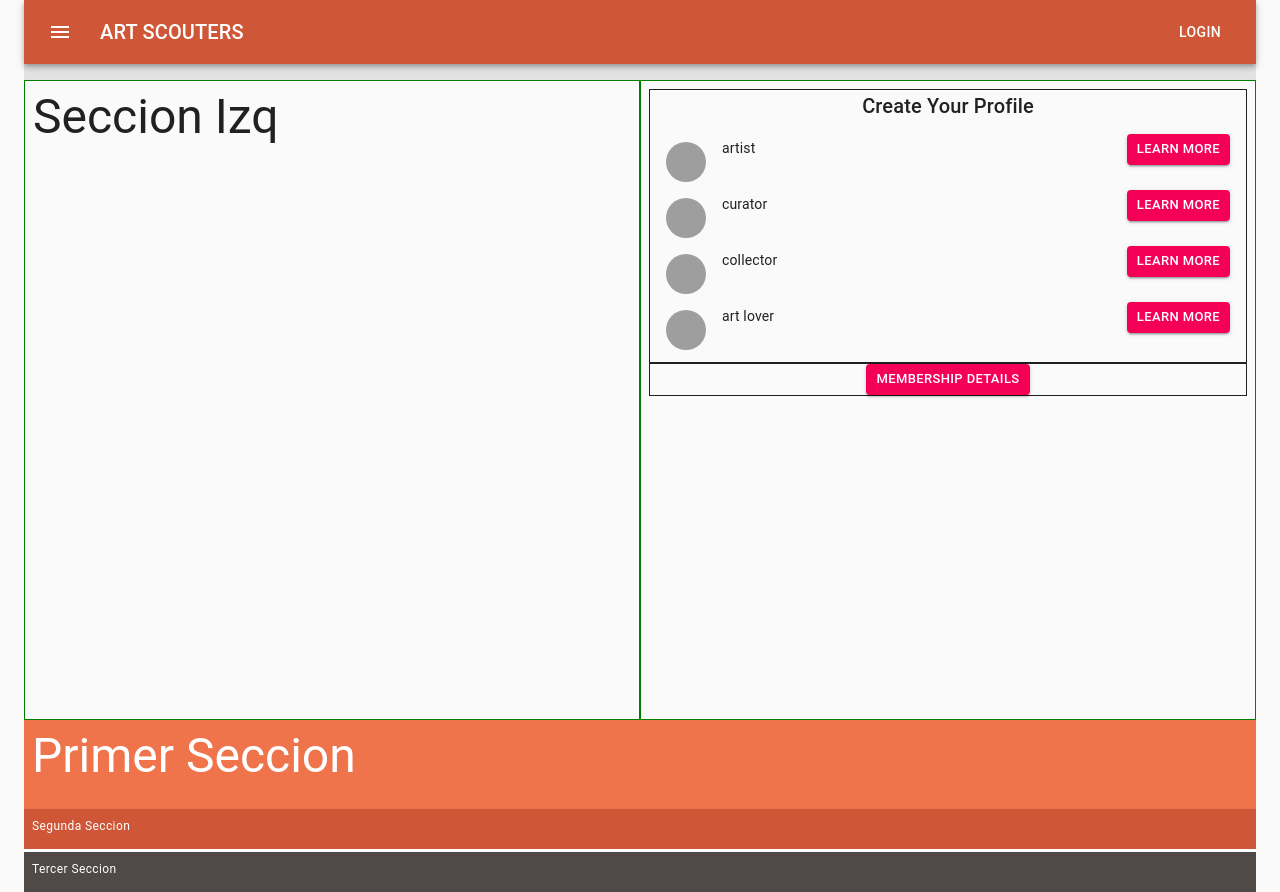
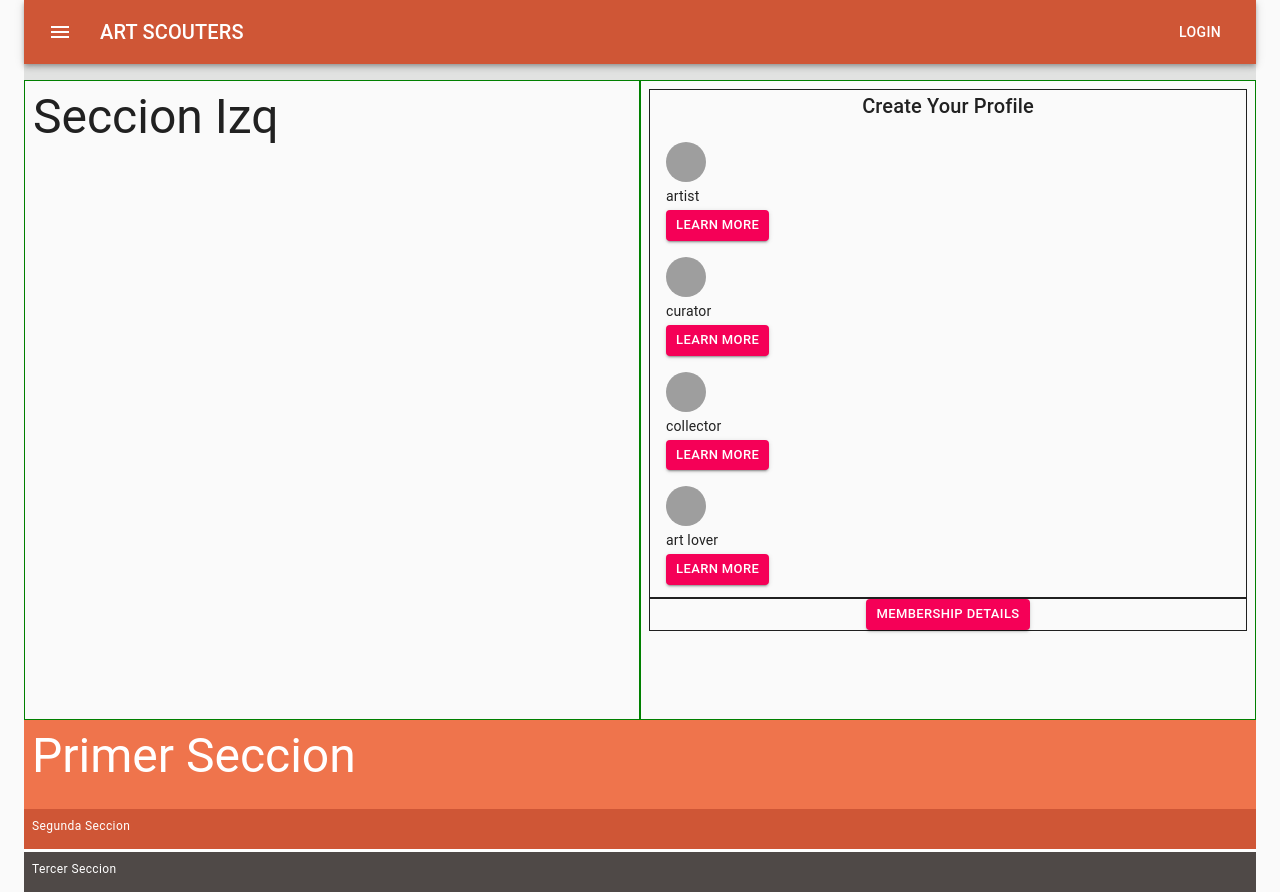
Before and after one commit to ekonotek/scout, a React (Create React App) app: page / in a window 1280 px wide. Built offline with nearby package versions, Linux system fonts and the light colour scheme; grey boxes are pictures that could not be loaded.

Commit message:
added box to roleListItem

```diff
--- a/src/Components/roleListItem.js
+++ b/src/Components/roleListItem.js
@@ -1,6 +1,7 @@
 import React from "react";
 import {
   Avatar,
+  Box,
   Button,
   ListItem,
   Divider,
@@ -18,6 +19,8 @@ export default function RoleListItem(props) {
 
   return (
     <ListItem alignItems="flex-start" dense="true">
+    <Box>
+
       <ListItemAvatar>
         <Avatar alt="Remy Sharp" src={urlFile} />
       </ListItemAvatar>
@@ -27,6 +30,7 @@ export default function RoleListItem(props) {
         // secondary={}
         />
       <Button size="small" variant="contained" color="secondary" >Learn More</Button>
+    </Box>
     </ListItem>
   );
 }
```
